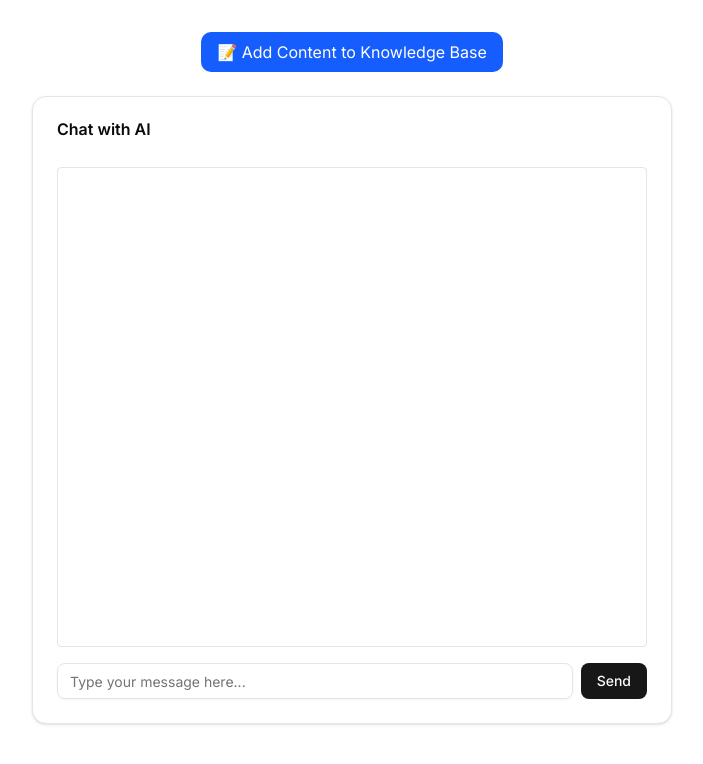
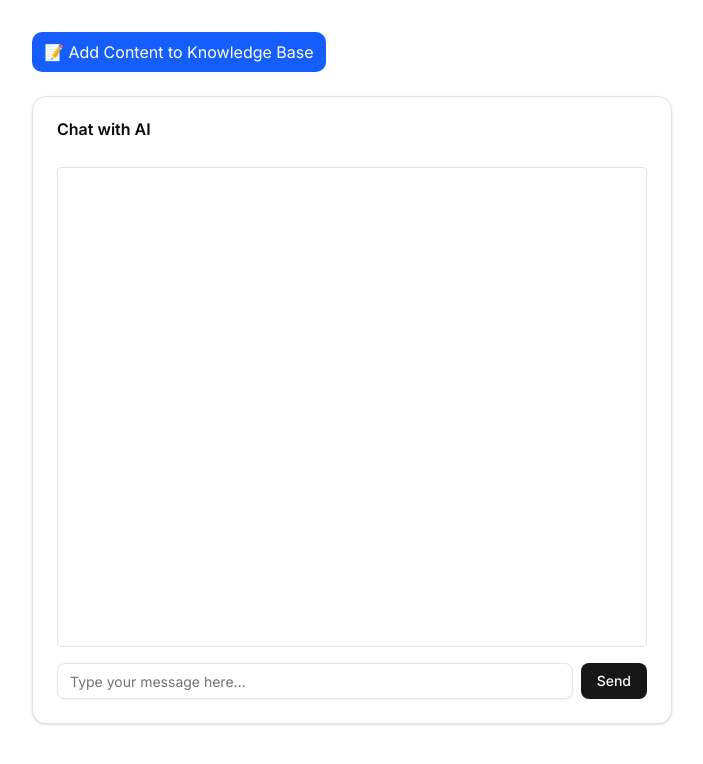
Before and after one commit to aberhamm/rag-chatbot-demo, a Next.js app: page / in a window 1280 px wide. Shown: the top 764 px of the page, without its empty margins (288-991 px from the left). Built offline with nearby package versions, Linux system fonts and the light colour scheme.

Commit message:
Implement ChatContext for managing chat sessions, update layout and page components to utilize context, and enhance UI with active chat indicators and clear chat functionality.

```diff
--- a/app/embed/page.tsx
+++ b/app/embed/page.tsx
@@ -5,6 +5,7 @@ import { Card, CardContent, CardHeader, CardTitle } from '@/components/ui/card';
 import { Input } from '@/components/ui/input';
 import { Button } from '@/components/ui/button';
 import Link from 'next/link';
+import { useHasActiveChat } from '@/contexts/ChatContext';
 
 interface FormData {
   content: string;
@@ -31,6 +32,7 @@ export default function EmbedPage() {
   const [isSubmitting, setIsSubmitting] = useState(false);
   const [successMessage, setSuccessMessage] = useState('');
   const [totalEmbeddings, setTotalEmbeddings] = useState<number | null>(null);
+  const hasActiveChat = useHasActiveChat();
 
   // Load current count when component mounts
   useState(() => {
@@ -134,10 +136,24 @@ export default function EmbedPage() {
 
   return (
     <div className="container mx-auto p-4 max-w-4xl">
-      <div className="mb-6">
-        <Link href="/" className="text-blue-600 hover:text-blue-800 underline">
+      <div className="mb-6 flex justify-between items-center">
+        <Link
+          href="/"
+          className="inline-flex items-center text-blue-600 hover:text-blue-800 underline"
+        >
           ← Back to Chat
+          {hasActiveChat && (
+            <span className="ml-2 px-2 py-1 text-xs bg-green-100 text-green-700 rounded-full">
+              Active session
+            </span>
+          )}
         </Link>
+
+        {hasActiveChat && (
+          <div className="text-sm text-gray-600">
+            💬 You have an ongoing chat conversation
+          </div>
+        )}
       </div>
 
       <Card className="w-full">
@@ -237,6 +253,11 @@ export default function EmbedPage() {
               <li>• Use descriptive sources to help identify content later</li>
               <li>• Content will be automatically embedded and made searchable</li>
               <li>• You can test the content by asking related questions in the chat</li>
+              {hasActiveChat && (
+                <li className="text-green-700 font-medium">
+                  • Your chat session will be preserved when you return to continue the conversation
+                </li>
+              )}
             </ul>
           </div>
         </CardContent>
--- a/app/layout.tsx
+++ b/app/layout.tsx
@@ -1,22 +1,24 @@
-import Link from 'next/link';
 import { Inter } from 'next/font/google';
 import './globals.css';
 import { cn } from '@/lib/utils';
+import { ChatProvider } from '@/contexts/ChatContext';
 
 const inter = Inter({ subsets: ['latin'] });
 
 export const metadata = {
-  title: 'Simple Chat App',
-  description: 'A simple chat app with OpenAI integration',
+  title: 'RAG Chatbot Demo',
+  description: 'A RAG chatbot with vector search and persistent chat sessions',
 };
 
 export default function RootLayout({ children }: { children: React.ReactNode }) {
   return (
     <html lang="en">
       <body className={cn(inter.className, 'bg-background')}>
-        <div className="flex h-screen">
-          <main className="flex-1 p-4 overflow-auto">{children}</main>
-        </div>
+        <ChatProvider>
+          <div className="flex h-screen">
+            <main className="flex-1 p-4 overflow-auto">{children}</main>
+          </div>
+        </ChatProvider>
       </body>
     </html>
   );
--- a/app/page.tsx
+++ b/app/page.tsx
@@ -1,21 +1,19 @@
 'use client';
 
-import { useChat } from '@ai-sdk/react';
 import { Card, CardContent, CardHeader, CardTitle } from '@/components/ui/card';
 import { ScrollArea } from '@/components/ui/scroll-area';
 import { Input } from '@/components/ui/input';
 import { Button } from '@/components/ui/button';
 import { useState } from 'react';
 import Link from 'next/link';
+import { useChatContext } from '@/contexts/ChatContext';
 
 export default function Chat() {
-  const { messages, input, handleInputChange, handleSubmit } = useChat({
-    api: '/api/chat',
-  });
+  const { messages, input, handleInputChange, handleSubmit, hasActiveChat, clearChat } = useChatContext();
 
-  const customHandleSubmit = async (e: React.FormEvent) => {
+  const customHandleSubmit = (e: React.FormEvent<HTMLFormElement>) => {
     e.preventDefault();
-    await handleSubmit(e); // Call the handleSubmit from useChat
+    handleSubmit(e);
   };
 
   const renderMessage = (message: { role: string; content: string; toolInvocations?: ToolInvocation[] }) => {
@@ -36,18 +34,36 @@ export default function Chat() {
 
   return (
     <div className="container mx-auto p-4 max-w-2xl">
-      <div className="mb-6 text-center">
+      <div className="mb-6 flex justify-between items-center">
         <Link
           href="/embed"
-          className="inline-flex items-center px-4 py-2 bg-blue-600 text-white rounded-lg hover:bg-blue-700 transition-colors"
+          className="inline-flex items-center px-3 py-2 bg-blue-600 text-white rounded-lg hover:bg-blue-700 transition-colors"
         >
           📝 Add Content to Knowledge Base
         </Link>
+
+        {hasActiveChat && (
+          <Button
+            onClick={clearChat}
+            variant="outline"
+            size="sm"
+            className="text-gray-600 hover:text-red-600"
+          >
+            🗑️ Clear Chat
+          </Button>
+        )}
       </div>
 
       <Card className="w-full">
         <CardHeader>
-          <CardTitle>Chat with AI</CardTitle>
+          <CardTitle className="flex items-center justify-between">
+            <span>Chat with AI</span>
+            {hasActiveChat && (
+              <span className="text-sm font-normal text-green-600">
+                💬 Active session ({messages.length} messages)
+              </span>
+            )}
+          </CardTitle>
         </CardHeader>
       <CardContent>
         <ScrollArea className="h-[60vh] mb-4 p-4 border rounded">
--- /dev/null
+++ b/contexts/ChatContext.tsx
@@ -0,0 +1,118 @@
+'use client';
+
+import React, { createContext, useContext, useEffect } from 'react';
+import { useChat, type Message } from '@ai-sdk/react';
+
+
+
+
+
+// Types for our chat context
+interface ChatContextType {
+  messages: Message[];
+  input: string;
+  handleInputChange: (e: React.ChangeEvent<HTMLInputElement>) => void;
+  handleSubmit: (e: React.FormEvent<HTMLFormElement>) => void;
+  isLoading: boolean;
+  hasActiveChat: boolean;
+  clearChat: () => void;
+}
+
+// Create the context
+const ChatContext = createContext<ChatContextType | undefined>(undefined);
+
+// Session storage key
+const CHAT_SESSION_KEY = 'rag-chat-session';
+
+// Provider component
+export function ChatProvider({ children }: { children: React.ReactNode }) {
+  // Initialize useChat with potential session data
+  const chatHook = useChat({
+    api: '/api/chat',
+    initialMessages: [], // Will be loaded from session storage
+  });
+
+  const { messages, input, handleInputChange, handleSubmit, status, setMessages } = chatHook;
+
+  // Load messages from session storage on mount
+  useEffect(() => {
+    try {
+      const savedSession = sessionStorage.getItem(CHAT_SESSION_KEY);
+      if (savedSession) {
+        const { messages: savedMessages, timestamp } = JSON.parse(savedSession);
+
+        // Only restore if session is from the same browser session
+        // (this provides the "fresh on refresh" behavior)
+        const now = Date.now();
+        const sessionAge = now - timestamp;
+        const maxSessionAge = 24 * 60 * 60 * 1000; // 24 hours max
+
+        if (sessionAge < maxSessionAge && savedMessages.length > 0) {
+          console.log('📝 Restoring chat session with', savedMessages.length, 'messages');
+          setMessages(savedMessages);
+        }
+      }
+    } catch (error) {
+      console.warn('Failed to load chat session:', error);
+      // Clear corrupted session data
+      sessionStorage.removeItem(CHAT_SESSION_KEY);
+    }
+  }, [setMessages]);
+
+  // Save messages to session storage whenever they change
+  useEffect(() => {
+    if (messages.length > 0) {
+      try {
+        const sessionData = {
+          messages,
+          timestamp: Date.now(),
+        };
+        sessionStorage.setItem(CHAT_SESSION_KEY, JSON.stringify(sessionData));
+        console.log('💾 Chat session saved with', messages.length, 'messages');
+      } catch (error) {
+        console.warn('Failed to save chat session:', error);
+      }
+    }
+  }, [messages]);
+
+  // Function to clear the chat
+  const clearChat = () => {
+    setMessages([]);
+    sessionStorage.removeItem(CHAT_SESSION_KEY);
+    console.log('🗑️ Chat session cleared');
+  };
+
+  // Check if there's an active chat conversation
+  const hasActiveChat = messages.length > 0;
+
+  const contextValue: ChatContextType = {
+    messages,
+    input,
+    handleInputChange,
+    handleSubmit: handleSubmit as (e: React.FormEvent<HTMLFormElement>) => void,
+    isLoading: status === 'streaming',
+    hasActiveChat,
+    clearChat,
+  };
+
+  return (
+    <ChatContext.Provider value={contextValue}>
+      {children}
+    </ChatContext.Provider>
+  );
+}
+
+// Custom hook to use the chat context
+export function useChatContext() {
+  const context = useContext(ChatContext);
+  if (context === undefined) {
+    throw new Error('useChatContext must be used within a ChatProvider');
+  }
+  return context;
+}
+
+// Helper hook to check if there's an active chat (can be used anywhere)
+export function useHasActiveChat() {
+  const context = useContext(ChatContext);
+  return context?.hasActiveChat ?? false;
+}
```
